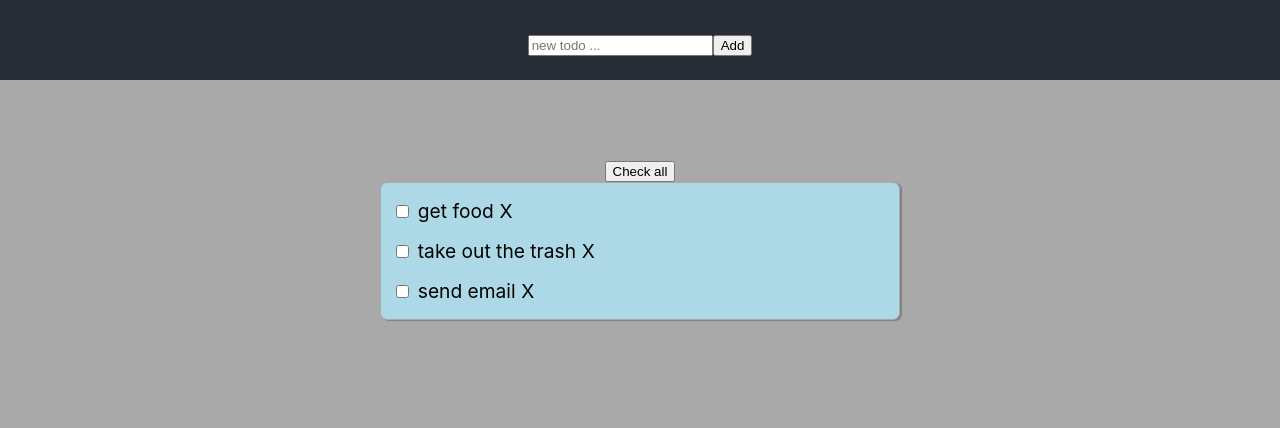
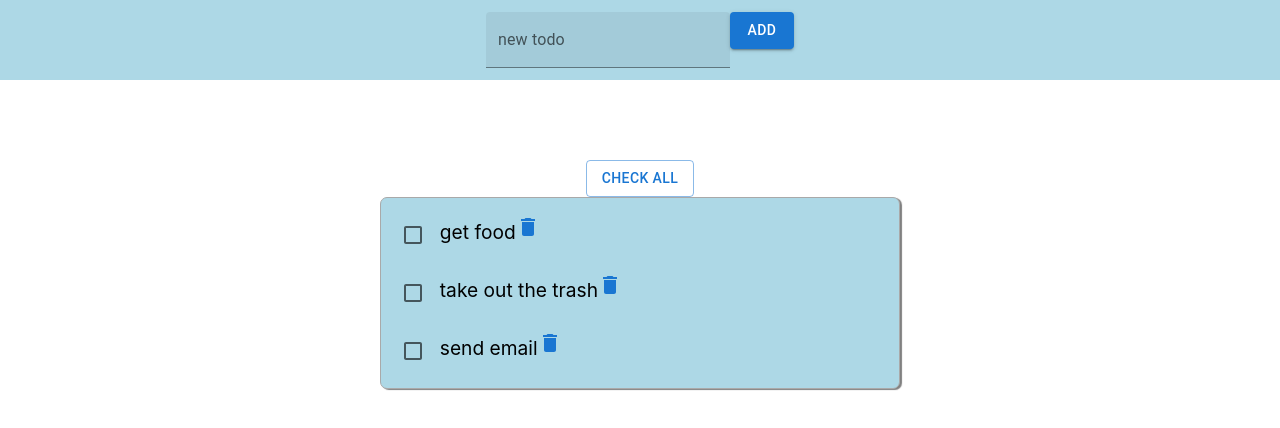
Before and after one commit to dortizp/todo-app-ts, a React (Create React App) app: page / in a window 1280 px wide. Shown: the top 428 px of the page. Built offline with nearby package versions, Linux system fonts and the light colour scheme.

Commit message:
added material ui

```diff
--- a/package.json
+++ b/package.json
@@ -3,6 +3,10 @@
   "version": "0.1.0",
   "private": true,
   "dependencies": {
+    "@emotion/react": "^11.11.0",
+    "@emotion/styled": "^11.11.0",
+    "@mui/icons-material": "^5.11.16",
+    "@mui/material": "^5.13.3",
     "@testing-library/jest-dom": "^5.16.5",
     "@testing-library/react": "^13.4.0",
     "@testing-library/user-event": "^13.5.0",
--- a/src/App.css
+++ b/src/App.css
@@ -14,7 +14,7 @@
 }
 
 .App-header {
-  background-color: #282c34;
+  background-color: lightblue;
   min-height: 10vh;
   display: flex;
   flex-direction: column;
@@ -62,7 +62,7 @@ label,s {
 }
 .container {
   width: 100%;
-  background-color: darkgrey;
+  background-color: white;
   height: 100vh;
   padding-top: 10vh;
 }
--- a/src/App.tsx
+++ b/src/App.tsx
@@ -1,3 +1,4 @@
+import Button from '@mui/material/Button';
 import React, { ChangeEventHandler } from 'react';
 import './App.css';
 import { TodoList } from './components/todoList';
@@ -94,7 +95,6 @@ function App() {
     const confettiConfig: ConfettiOptions = {
       particleCount: 100,
       spread: 90,
-      // Add other configuration properties as needed
     };
 
     const throwConfetti = confetti.create(canvas,confettiConfig);
@@ -114,12 +114,12 @@ function App() {
         <AddTodo addTodo={setTodoList} lastId={lastId}/>
      </header>
      <main className="container">
-      <button onClick={toggleAll}>
+      <Button variant="outlined" onClick={toggleAll}>
         {!checkAll
           ? "Check all"
           : "Uncheck all"
         }
-        </button>
+        </Button>
       <TodoList todos={todoList} toggleComplete={toggleComplete} deleteTodo={deleteTodo}/>
      </main>
      <div id="canvas-container">
--- a/src/components/addTodo.tsx
+++ b/src/components/addTodo.tsx
@@ -1,4 +1,6 @@
 import { useState } from "react"
+import Button from '@mui/material/Button';
+import TextField from '@mui/material/TextField';
 import { Todo } from "../types"
 const AddTodo = (props: any) => {
   const [todo, setTodo] = useState("")
@@ -20,17 +22,22 @@ const AddTodo = (props: any) => {
 
   return (
     <div className="addTodoBar">
-      <input
-        type="text"
-        placeholder="new todo ..."
+{/* <TextField id="outlined-basic" label="Outlined" variant="outlined" /> */}
+{/* <TextField id="filled-basic" label="Filled" variant="filled" /> */}
+{/* <TextField id="standard-basic" label="Standard" variant="standard" /> */}
+      <TextField
+        id="outlined-basic"
+        variant="filled"
+        label="new todo"
         value = {todo}
         onChange={(e) => setTodo(e.target.value)}
         onKeyDown={handleKeyDown}
         />
-      <button
+      <Button
+        variant = "contained"
         onClick={handleAddTodo}
       >Add
-      </button>
+      </Button>
     </div>
   )
 }
--- a/src/components/todo.tsx
+++ b/src/components/todo.tsx
@@ -1,4 +1,6 @@
 import {Todo,ToggleComplete, DeleteTodo} from "../types"
+import { Checkbox } from '@mui/material';
+import DeleteIcon from '@mui/icons-material/Delete';
 
 interface TodoItemProps  {
   todo: Todo;
@@ -10,8 +12,7 @@ interface TodoItemProps  {
 const TodoItem : React.FC<TodoItemProps> = ({todo,toggleComplete, deleteTodo}): JSX.Element =>  {
   return (
     <div className="row">
-      <input
-        type="checkbox"
+      <Checkbox
         onChange={()=> toggleComplete(todo)}
         checked={todo.done}
         />
@@ -20,11 +21,10 @@ const TodoItem : React.FC<TodoItemProps> = ({todo,toggleComplete, deleteTodo}):
           ? <s>{todo.text}</s>
           : <label>{todo.text}</label>
         }
-      {/* <div> */}
-        <label
-        onClick={()=>deleteTodo(todo)}
-        >X</label>
-      {/* </div> */}
+        <DeleteIcon
+          color="primary"
+          onClick={()=>deleteTodo(todo)}
+        />
     </div>
   )
 }
```
Also changed, not shown: 1 other file (tests, documents, lock files or other folders).
